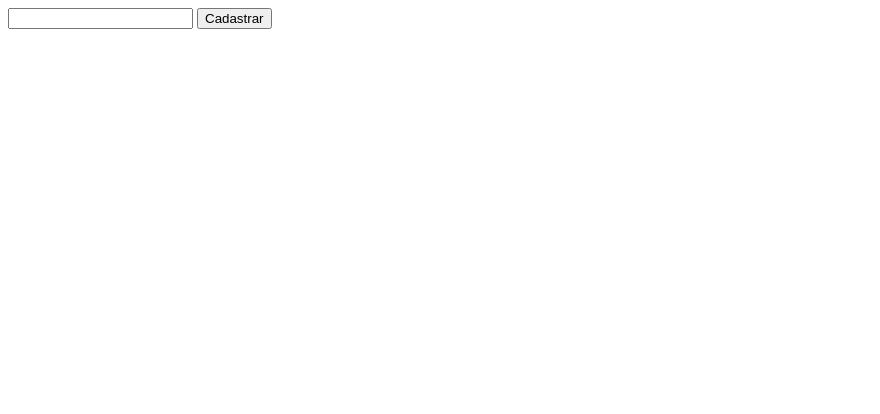
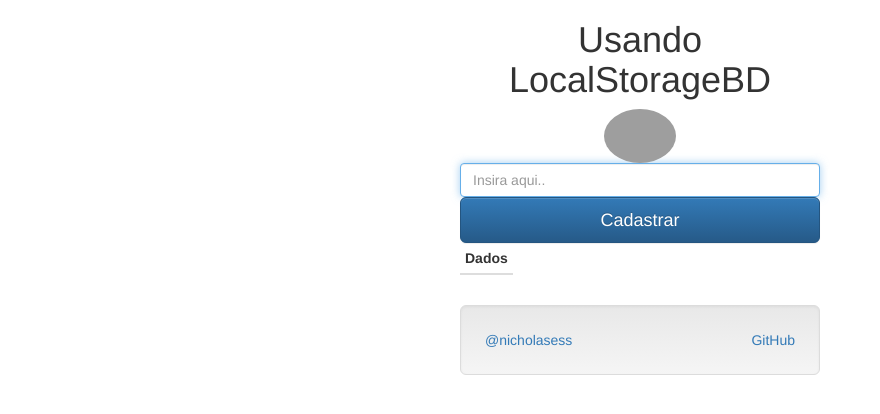
Before and after one commit to AdrianoBiolchi/localStorageDB, a plain HTML site: page index.html in a window 1280 px wide. Shown: the whole page, without its empty margins (0-880 px from the left). Drawn offline with nearby package versions, Linux system fonts and the light colour scheme; grey boxes are pictures that could not be loaded.

Commit message:
Estilizando o index

```diff
--- a/index.html
+++ b/index.html
@@ -3,14 +3,49 @@
 <head>
 	<meta charset="utf-8">
 	<title>localStorageDB</title>
+	<!--Adicionando CSS-->
+	<link rel="stylesheet" href="https://maxcdn.bootstrapcdn.com/bootstrap/3.3.4/css/bootstrap.min.css">
+	<link rel="stylesheet" href="https://maxcdn.bootstrapcdn.com/bootstrap/3.3.4/css/bootstrap-theme.min.css">
+
 </head>
 <body>
-<input type="text" id="task">
-<button id="btn">Cadastrar</button>
-<ul id="list">
+	<div class="container">
+		<div class="row">
+			<div class="col-sm-6 col-md-4 col-md-offset-4">
+				<h1 class="text-center login-title">Usando LocalStorageBD</h1>
+				<div class="account-wall">
+					<img class="img-responsive img-circle center-block" src="http://docmanagement.com.br/wp-content/uploads/2012/09/banco-de-dados.jpg" width="20%" alt="" >
+					<form class="form-signin">
+						<input type="text" class="form-control" id="task" placeholder="Insira aqui.." required autofocus>
+						<button class="btn btn-lg btn-primary btn-block" id="btn" type="submit">
+							Cadastrar</button>
 
-</ul>
-<script src="bower_components/localstoragedb/localstoragedb.min.js"></script>
-<script src="app.js"></script>
-</body>
-</html>
+						</form>
+					</div>
+					<form class="form-inline ">
+						<div class="form-group">
+							<table class="table table-striped table-condensed">
+								<thead>
+									<tr>
+										<th>Dados</th>
+									</tr>
+								</thead>
+								<tfoot>
+									<tr>
+										<td id="list"></td>
+
+									</tr>
+								</tfoot>
+							</table>
+						</div>
+
+
+			<script src="bower_components/localstoragedb/localstoragedb.min.js"></script>
+			<script src="app.js"></script>
+
+			<footer>
+				<div class="well well-lg"><a href="https://twitter.com/nicholasess">@nicholasess</a><a href="https://github.com/nicholasess/localStorageDB" class="pull-right need-help" >GitHub</a><span class="clearfix"></span></div>
+			</footer>
+			</div></div></div>
+		</body>
+		</html>
```
